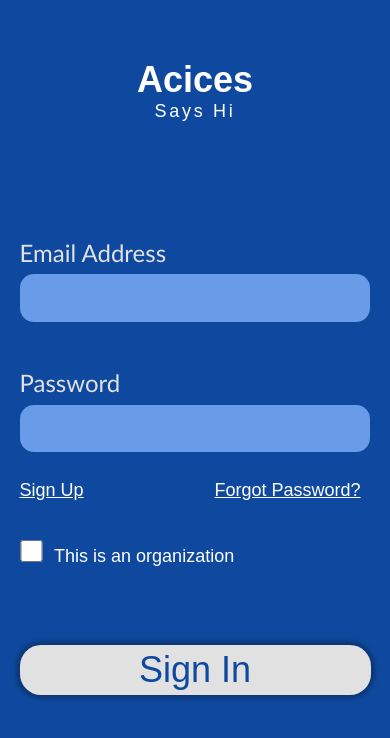
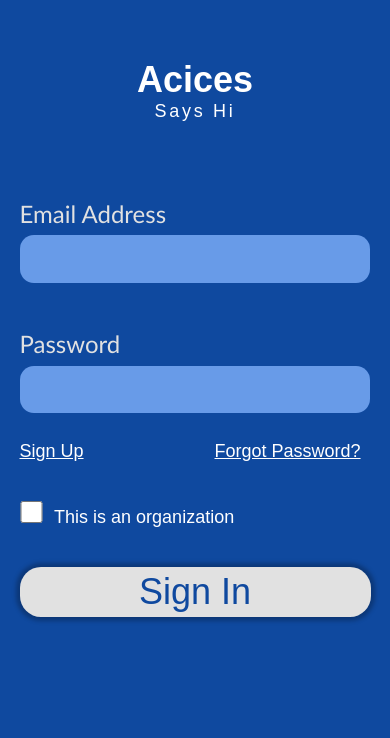
Before and after one commit to Lensatom/Lens-TecT, a Next.js app: page / in a window 390 px wide. Shown: the top 738 px of the page. Built offline with nearby package versions, Linux system fonts and the light colour scheme.

Commit message:
lenstect

```diff
--- a/styles/Login.module.css
+++ b/styles/Login.module.css
@@ -32,7 +32,7 @@
     .form{
         position: relative;
         float: left;
-        margin-top: 20%;
+        margin-top: 10%;
     }
     .label{
         position: relative;
@@ -90,7 +90,7 @@
         width: 90%;
         height: 50px;
         margin-left: 5%;
-        margin-top: 20%;
+        margin-top: 10%;
         background: #E1E1E1;
         border: 0;
         box-shadow: 0px 0px 4px 4px rgba(0, 0, 0, 0.25);
```
